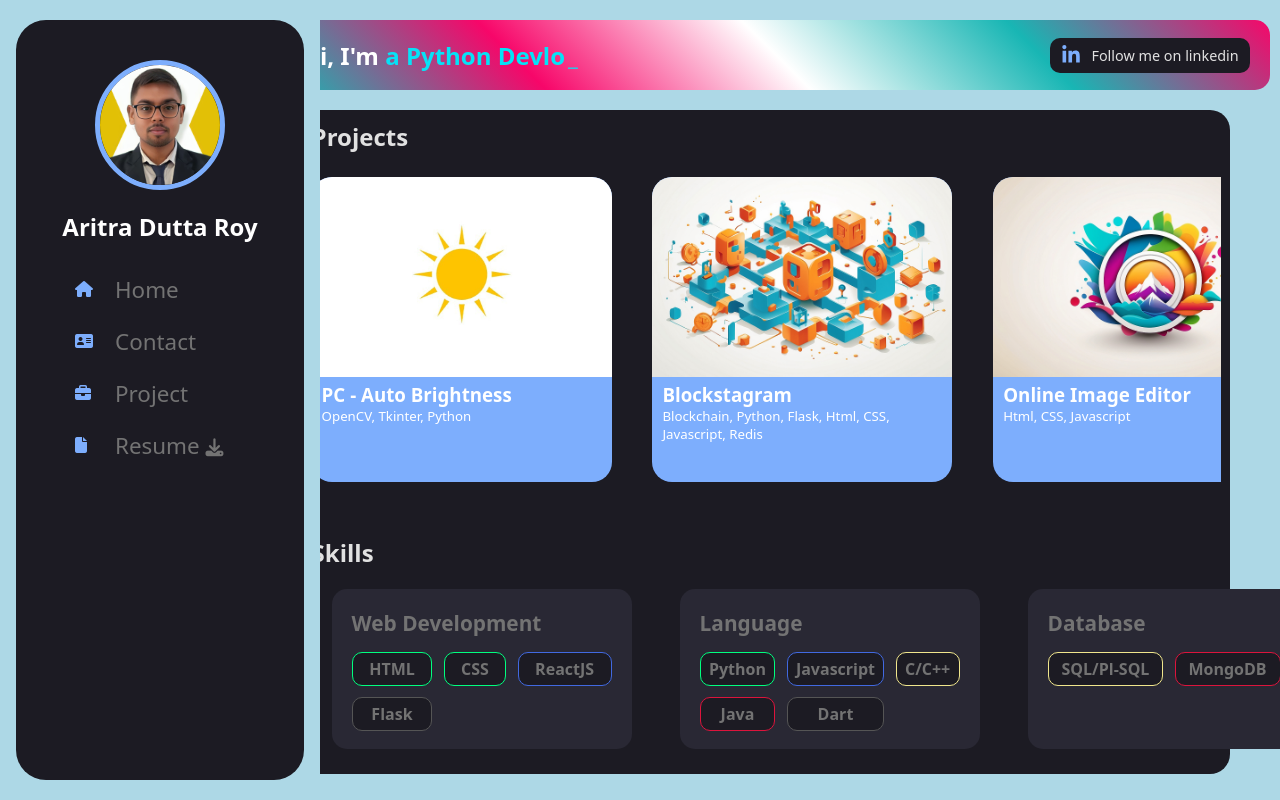
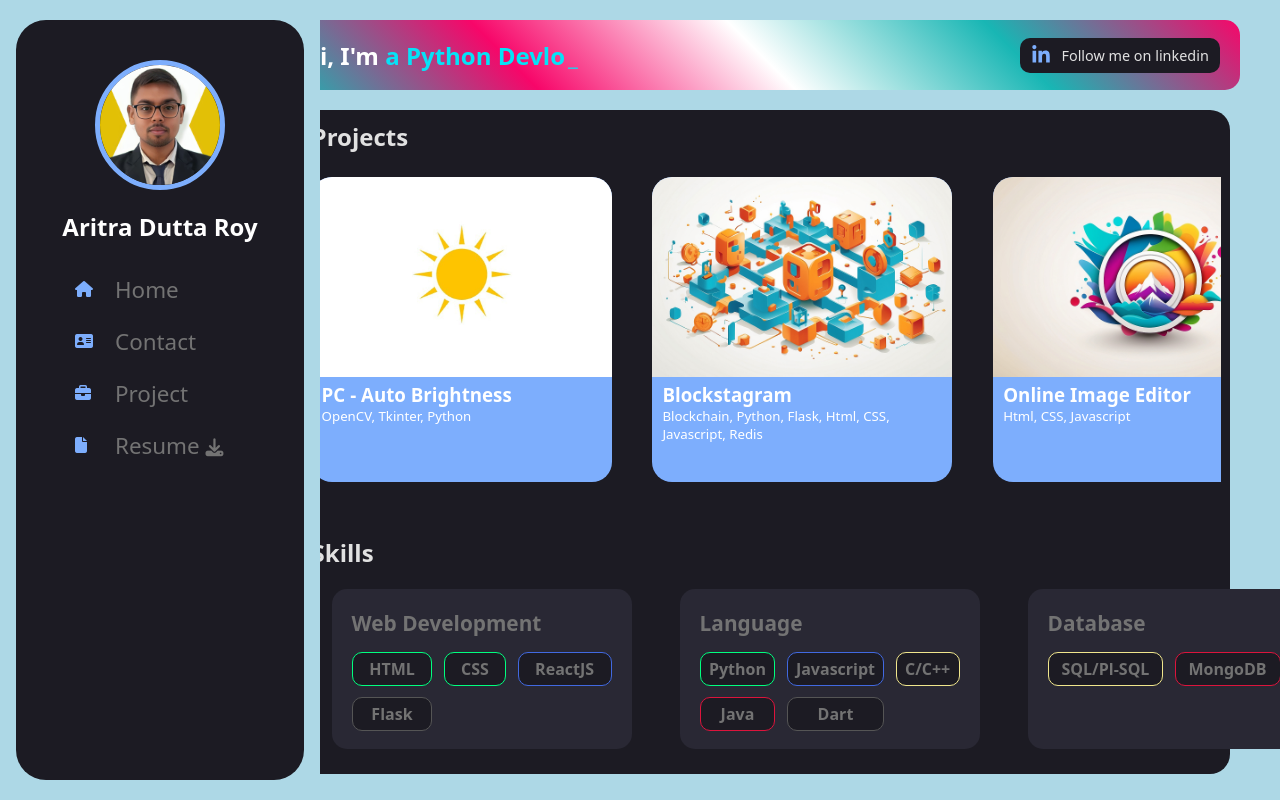
Before and after one commit to Aritra-1261/portfolio, a React (Vite) app: page / in a window 1280 px wide. Shown: the top 800 px of the page. Built offline with nearby package versions, Linux system fonts and the light colour scheme.

Commit message:
Update body.module.css

```diff
--- a/src/components/body.module.css
+++ b/src/components/body.module.css
@@ -99,7 +99,7 @@
   padding: 0 20px;
   position: relative;
   height: 70px;
-  width: 95%;
+  width: 92%;
   right: 0;
   border-radius: 15px;
   display: flex;
```
